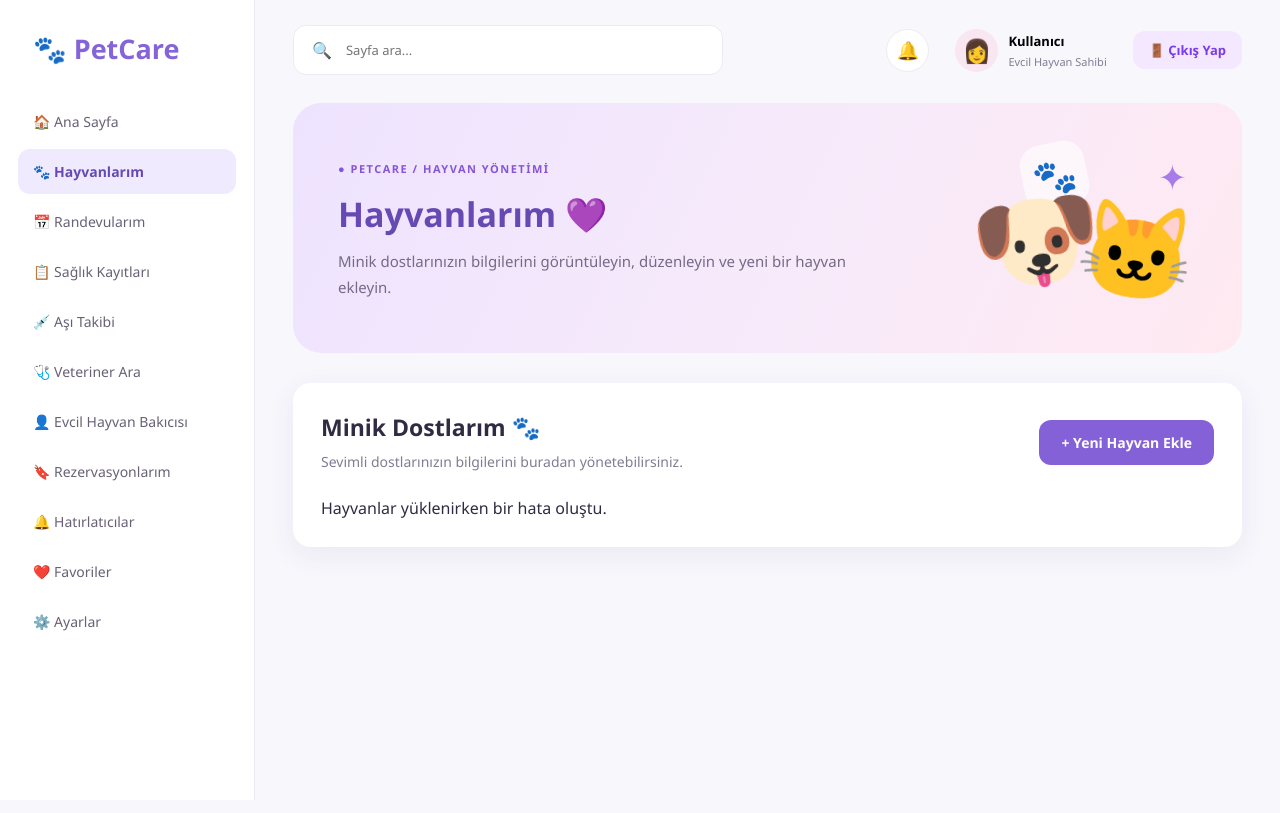
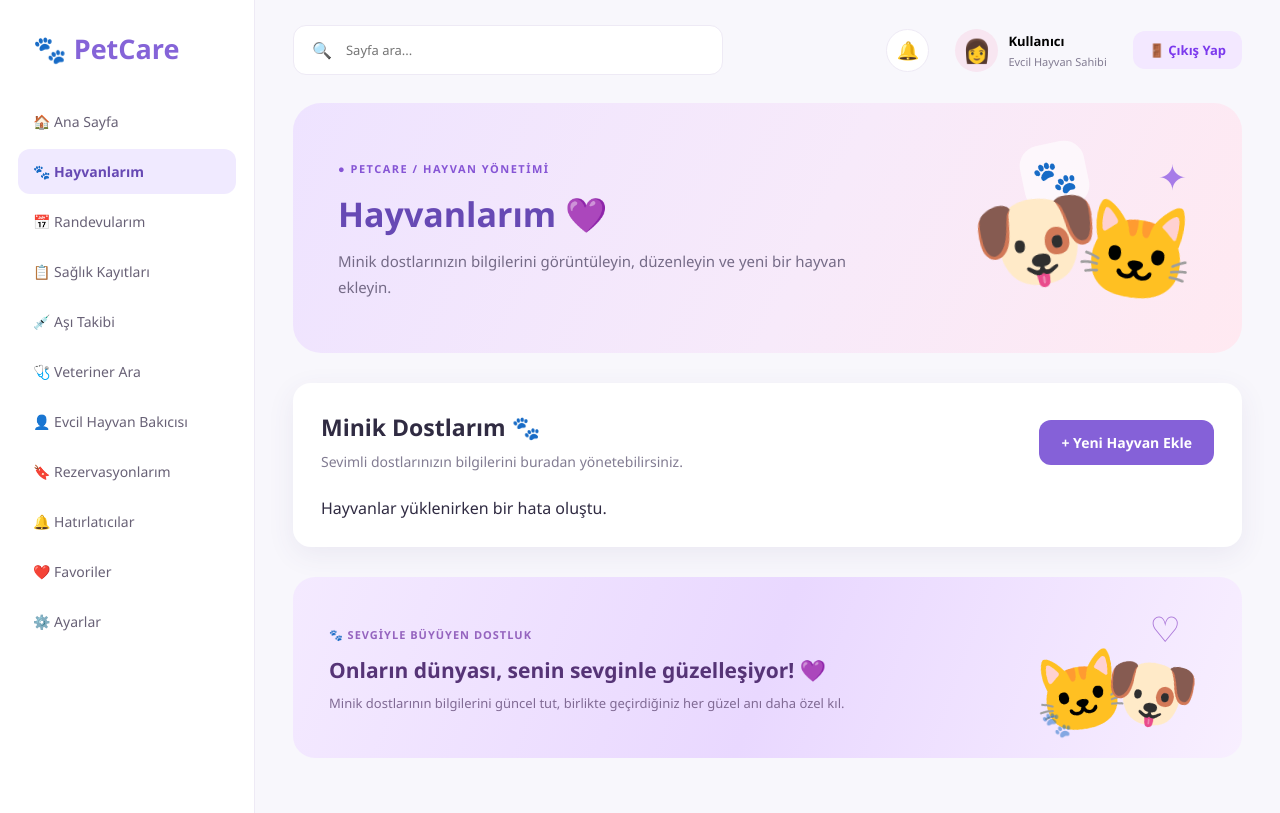
Before and after one commit to software-lecture-labs/pet-care, a website: page src/main/webapp/pets.html in a window 1280 px wide. Drawn offline with Linux system fonts and the light colour scheme; no server answers.

Commit message:
feat: Hayvanlarım sayfasına alt banner ekle ve kart yapısını düzenle

```diff
--- a/src/main/webapp/pets.html
+++ b/src/main/webapp/pets.html
@@ -44,13 +44,32 @@
 
             <button type="button" id="pet-add-btn" class="pet-add-btn">+ Yeni Hayvan Ekle</button>
           </div>
-
           <div class="pets-grid">
-            <div class="pets-grid">
-              <!-- Hayvan kartları JavaScript ile API'den oluşturulacak. -->
-            </div>
+            <!-- Hayvan kartları JavaScript ile API'den oluşturulacak. -->
           </div>
         </section>
+
+        <!-- HAYVANLARIM ALT BANNER -->
+        <section class="pets-bottom-banner">
+          <div class="pets-bottom-banner-content">
+            <span class="pets-bottom-banner-label">🐾 SEVGİYLE BÜYÜYEN DOSTLUK</span>
+
+            <h2>Onların dünyası, senin sevginle güzelleşiyor! 💜</h2>
+
+            <p>
+              Minik dostlarının bilgilerini güncel tut,
+              birlikte geçirdiğiniz her güzel anı daha özel kıl.
+            </p>
+          </div>
+
+          <div class="pets-bottom-banner-art" aria-hidden="true">
+            <span class="pets-bottom-banner-heart">♡</span>
+            <span class="pets-bottom-banner-cat">🐱</span>
+            <span class="pets-bottom-banner-dog">🐶</span>
+            <span class="pets-bottom-banner-paw">🐾</span>
+          </div>
+        </section>
+
         <!-- HAYVAN PROFİL PENCERESİ -->
         <dialog
           id="pet-profile-dialog"
--- a/src/main/webapp/style.css
+++ b/src/main/webapp/style.css
@@ -1841,3 +1841,114 @@ h2 {
   font-size: 14px;
   line-height: 1.6;
 }
+
+/* ========================================
+   HAYVANLARIM - ALT BANNER
+======================================== */
+
+.pets-bottom-banner {
+  position: relative;
+  display: flex;
+  align-items: center;
+  justify-content: space-between;
+  gap: 24px;
+  min-height: 175px;
+  margin-top: 30px;
+  padding: 28px 36px;
+  border-radius: 22px;
+  background: linear-gradient(110deg, #f4eaff, #e9d8ff, #f8efff);
+  overflow: hidden;
+}
+
+.pets-bottom-banner-content {
+  position: relative;
+  z-index: 2;
+  max-width: 65%;
+}
+
+.pets-bottom-banner-label {
+  color: #9564bf;
+  font-size: 11px;
+  font-weight: 700;
+  letter-spacing: 1px;
+}
+
+.pets-bottom-banner h2 {
+  margin: 12px 0 8px;
+  color: #563477;
+  font-size: 21px;
+  line-height: 1.35;
+}
+
+.pets-bottom-banner p {
+  margin: 0;
+  color: #806a94;
+  font-size: 13px;
+  line-height: 1.7;
+}
+
+.pets-bottom-banner-art {
+  position: relative;
+  display: flex;
+  align-items: end;
+  justify-content: center;
+  flex-shrink: 0;
+  width: 180px;
+  height: 125px;
+}
+
+.pets-bottom-banner-cat,
+.pets-bottom-banner-dog {
+  font-size: 76px;
+  line-height: 1;
+}
+
+.pets-bottom-banner-cat {
+  transform: rotate(-10deg) translateX(12px);
+}
+
+.pets-bottom-banner-dog {
+  transform: rotate(8deg) translateX(-12px);
+}
+
+.pets-bottom-banner-heart {
+  position: absolute;
+  top: 0;
+  right: 25px;
+  color: #aa76d8;
+  font-size: 35px;
+}
+
+.pets-bottom-banner-paw {
+  position: absolute;
+  bottom: -10px;
+  left: 15px;
+  font-size: 25px;
+  opacity: 0.5;
+}
+
+/* Mobil görünüm */
+@media (max-width: 700px) {
+  .pets-bottom-banner {
+    padding: 24px;
+    gap: 12px;
+  }
+
+  .pets-bottom-banner-content {
+    max-width: 100%;
+  }
+
+  .pets-bottom-banner h2 {
+    font-size: 17px;
+  }
+
+  .pets-bottom-banner-art {
+    width: 95px;
+    height: 100px;
+  }
+
+  .pets-bottom-banner-cat,
+  .pets-bottom-banner-dog {
+    font-size: 45px;
+  }
+}
```
